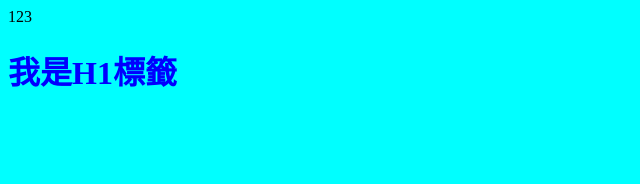
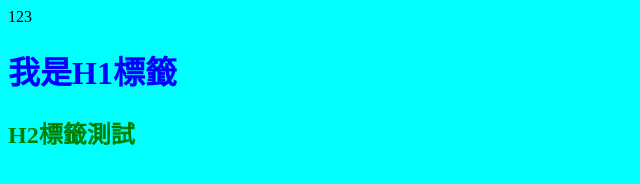
Before and after one commit to EagleHuang1029/GithubPratice, a plain HTML site: page index.html in a window 1280 px wide. Shown: the whole page, without its empty margins (0-640 px from the left). Drawn offline with Linux system fonts and the light colour scheme.

Commit message:
新增h2標題標籤

```diff
--- a/css/all.css
+++ b/css/all.css
@@ -4,4 +4,9 @@ body{
 
 h1{
     color: blue;
+
 }
+
+h2{
+    color: green;
+}
--- a/index.html
+++ b/index.html
@@ -9,5 +9,6 @@
 <body>
     123
     <h1>我是H1標籤</h1>
+    <h2>H2標籤測試</h2>
 </body>
 </html>
```
